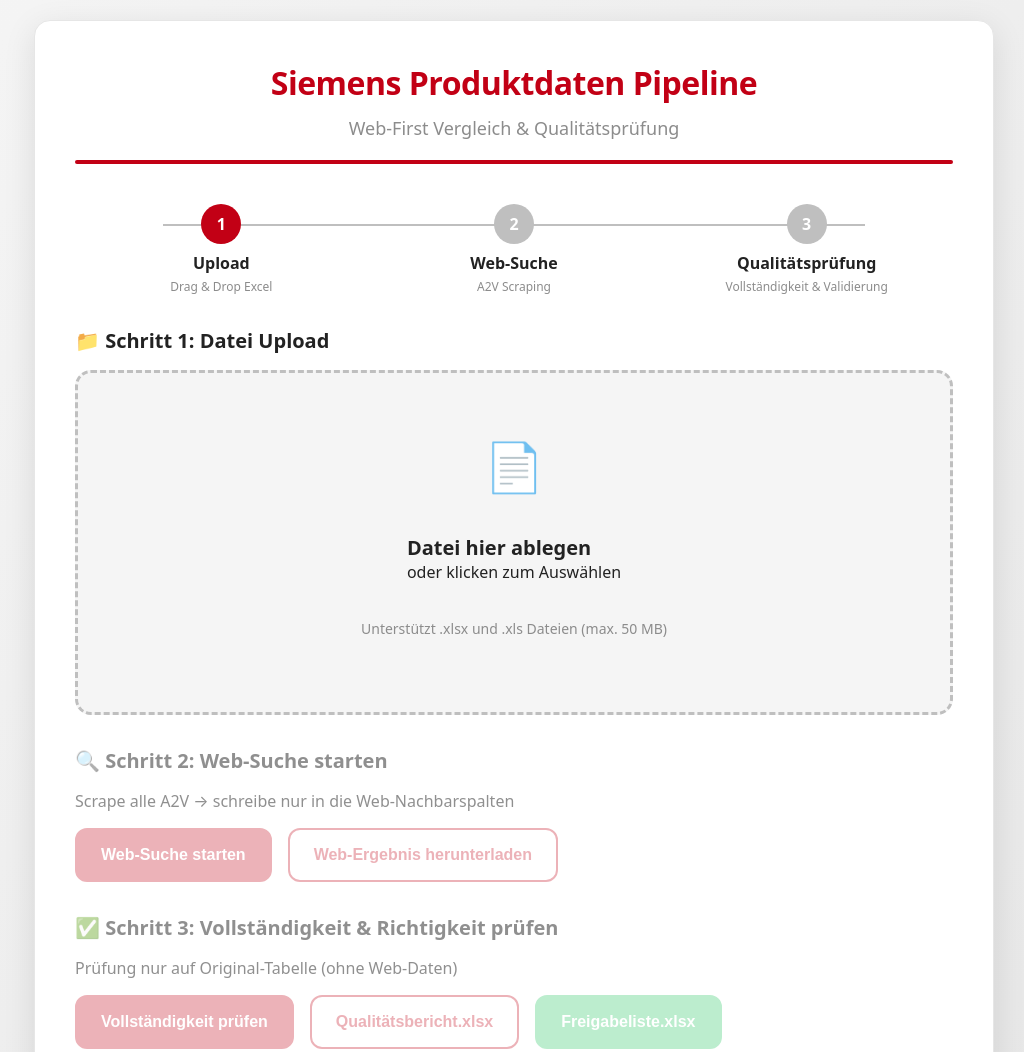
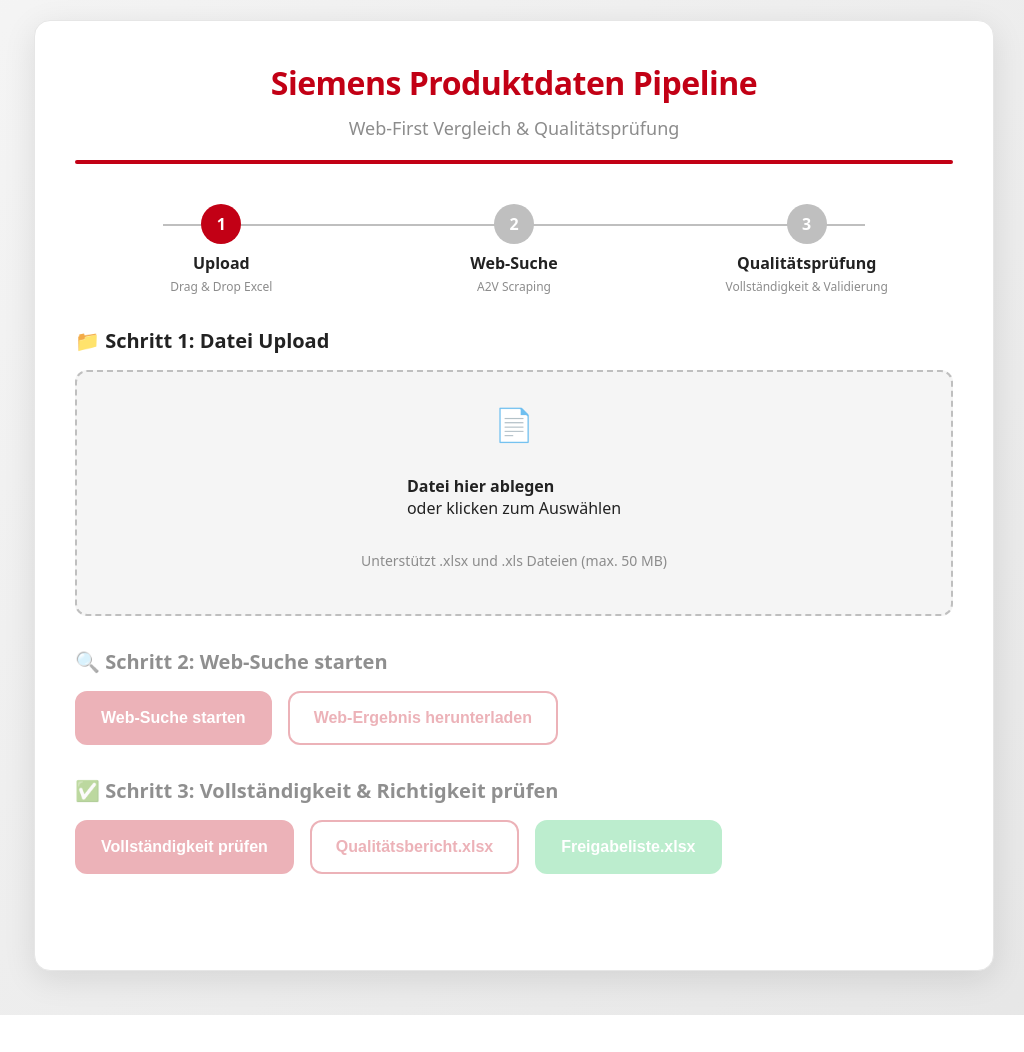
Before and after one commit to Onssrasra/QMPxDB-SiemensCheck, a website: page index.html in a window 1280 px wide. Shown: the top 1052 px of the page, without its empty margins (126-1150 px from the left). After the commit the page ends 1015 px from the top, so only its background shows below. Drawn offline with Linux system fonts and the light colour scheme.

Commit message:
Update index.html

```diff
--- a/index.html
+++ b/index.html
@@ -137,9 +137,9 @@
 
     /* Dropzone */
     .dropzone {
-      border: 3px dashed var(--grey-3);
-      border-radius: 16px;
-      padding: 60px 40px;
+      border: 2px dashed var(--grey-3);
+      border-radius: 12px;
+      padding: 30px 20px;
       background: var(--grey-1);
       cursor: pointer;
       transition: all 0.3s ease;
@@ -147,11 +147,11 @@
       flex-direction: column;
       align-items: center;
       justify-content: center;
-      gap: 12px;
+      gap: 8px;
       user-select: none;
       position: relative;
       overflow: hidden;
-      margin-bottom: 32px;
+      margin-bottom: 24px;
     }
 
     .dropzone.dragover {
@@ -162,7 +162,7 @@
     }
 
     .dropzone strong {
-      font-size: 20px;
+      font-size: 16px;
       font-weight: 600;
       color: var(--text);
     }
@@ -174,9 +174,9 @@
     }
 
     .dropzone-icon {
-      font-size: 48px;
+      font-size: 32px;
       color: var(--grey-4);
-      margin-bottom: 8px;
+      margin-bottom: 6px;
     }
 
     /* Action Sections */
@@ -385,7 +385,6 @@
       <!-- Step 2: Web Search -->
       <div class="action-section disabled" id="web-search-section">
         <h3>🔍 Schritt 2: Web-Suche starten</h3>
-        <p>Scrape alle A2V → schreibe nur in die Web-Nachbarspalten</p>
         <div class="action-buttons">
           <button id="webSearchBtn" disabled>Web-Suche starten</button>
           <button id="downloadWebBtn" class="secondary" disabled>Web-Ergebnis herunterladen</button>
@@ -411,7 +410,6 @@
       <!-- Step 3: Quality Check -->
       <div class="action-section disabled" id="quality-section">
         <h3>✅ Schritt 3: Vollständigkeit & Richtigkeit prüfen</h3>
-        <p>Prüfung nur auf Original-Tabelle (ohne Web-Daten)</p>
         <div class="action-buttons">
           <button id="qualityCheckBtn" disabled>Vollständigkeit prüfen</button>
           <button id="downloadQualityBtn" class="secondary" disabled>Qualitätsbericht.xlsx</button>
```
